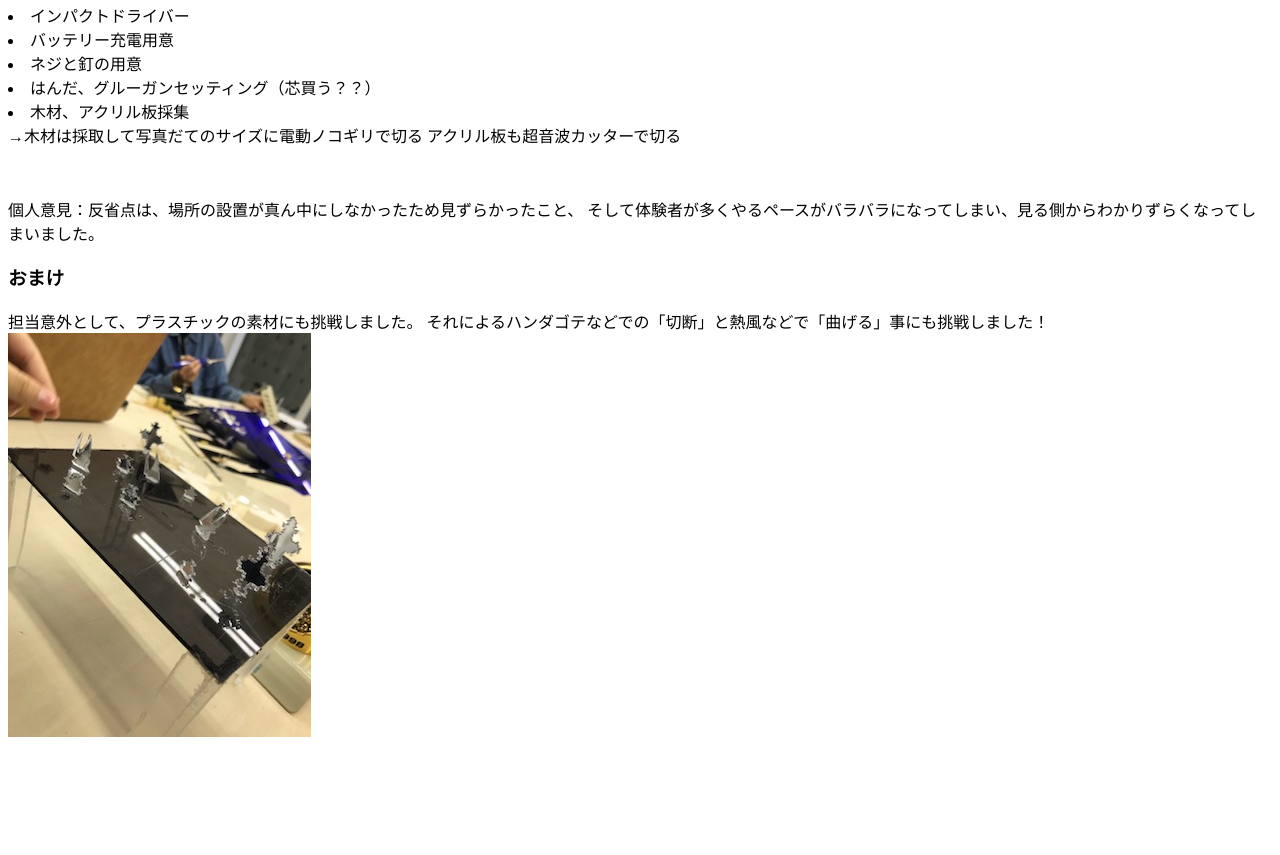
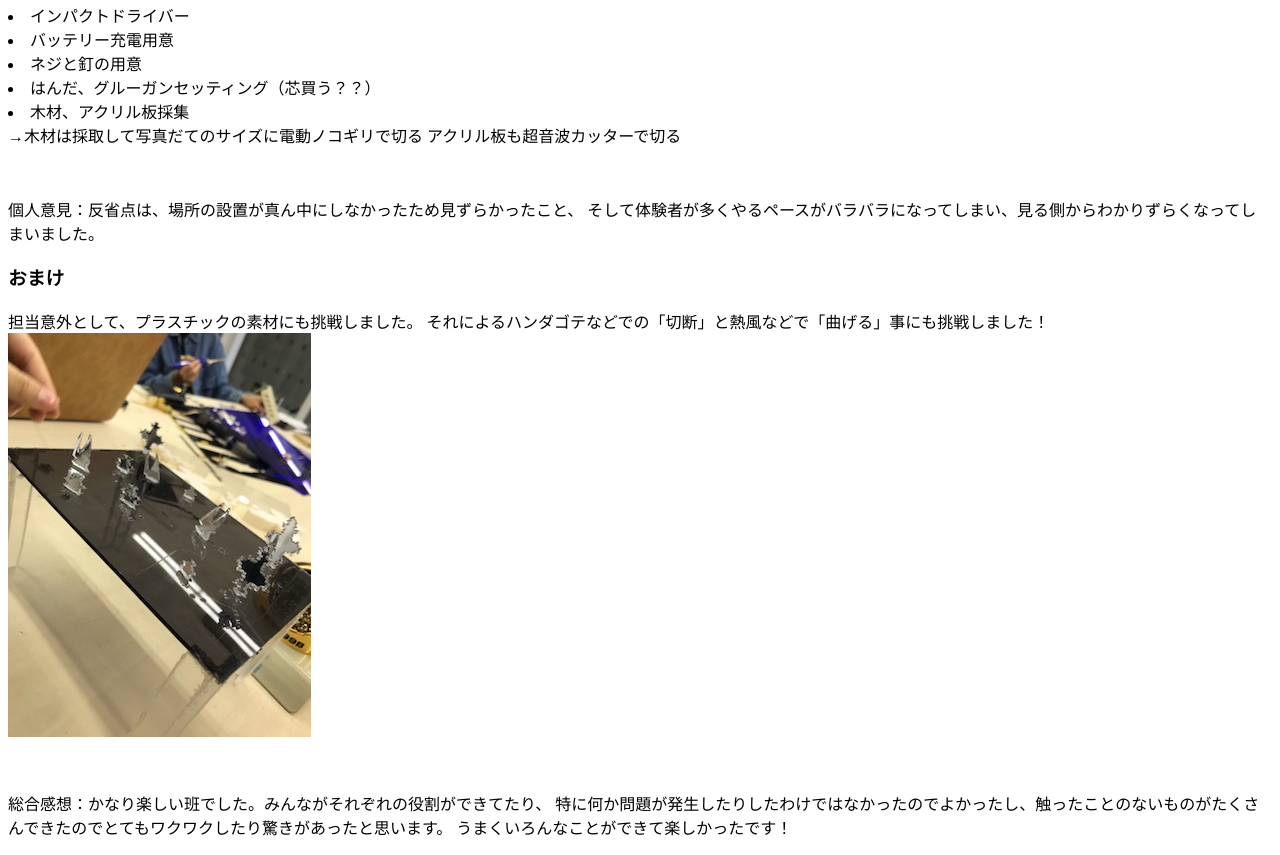
Before and after one commit to nakainanami/nakainanami.github.io, a plain HTML site: page setugou/setugou.html in a window 1280 px wide. Shown: the part 4263-5118 px from the top of the page. Before the commit the page ends 5020 px from the top, so only its background shows below. Drawn offline with Linux system fonts and the light colour scheme.

Commit message:
add files

```diff
--- a/setugou/setugou.html
+++ b/setugou/setugou.html
@@ -122,5 +122,9 @@
 それによるハンダゴテなどでの「切断」と熱風などで「曲げる」事にも挑戦しました！
 <img src="../photo/IMG_0976.jpg" alt="">
 </p>
+<br>
+<p>総合感想：かなり楽しい班でした。みんながそれぞれの役割ができてたり、
+  特に何か問題が発生したりしたわけではなかったのでよかったし、触ったことのないものがたくさんできたのでとてもワクワクしたり驚きがあったと思います。
+  うまくいろんなことができて楽しかったです！</p>
   </body>
 </html>
```
Also changed, not shown: photo/IMG_1340.JPG (added), 1 other file.
